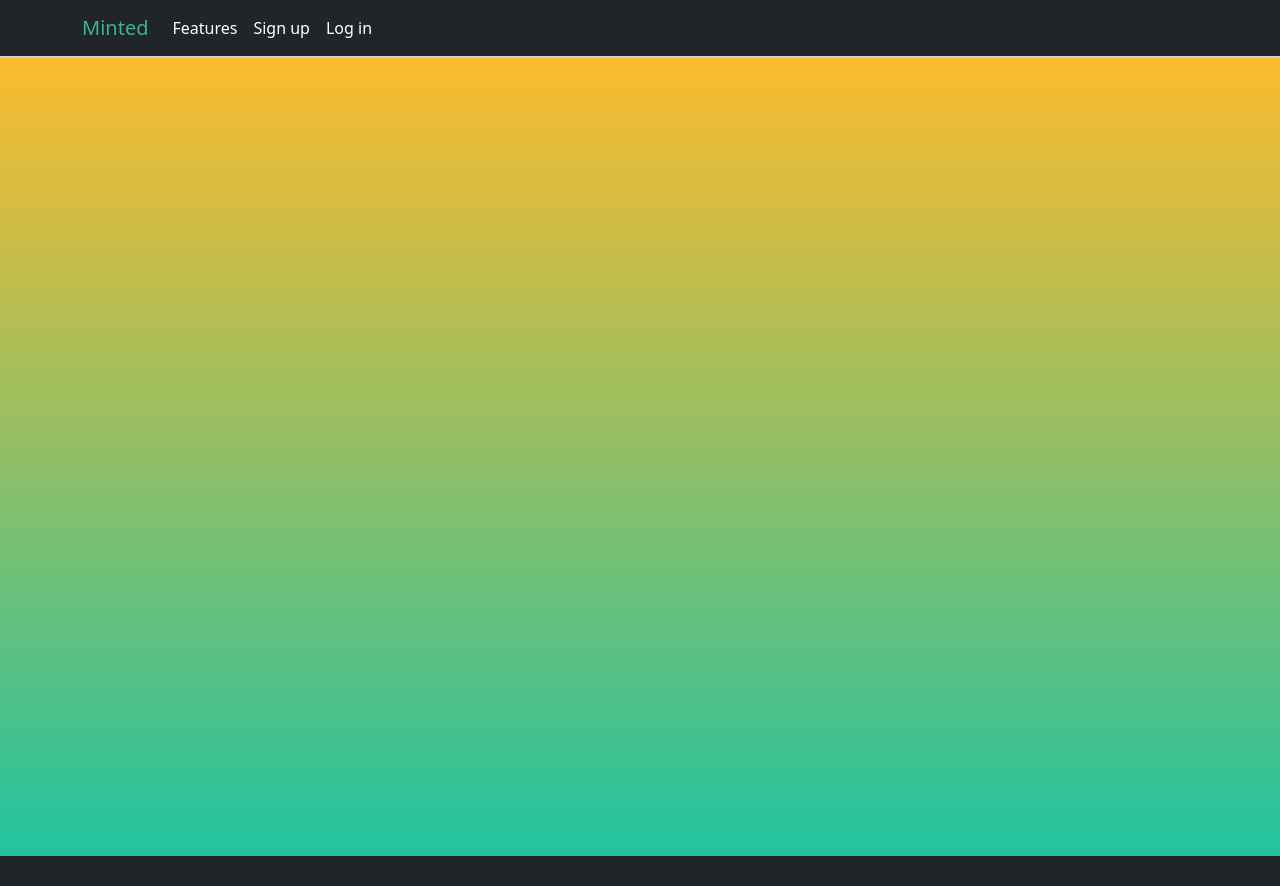
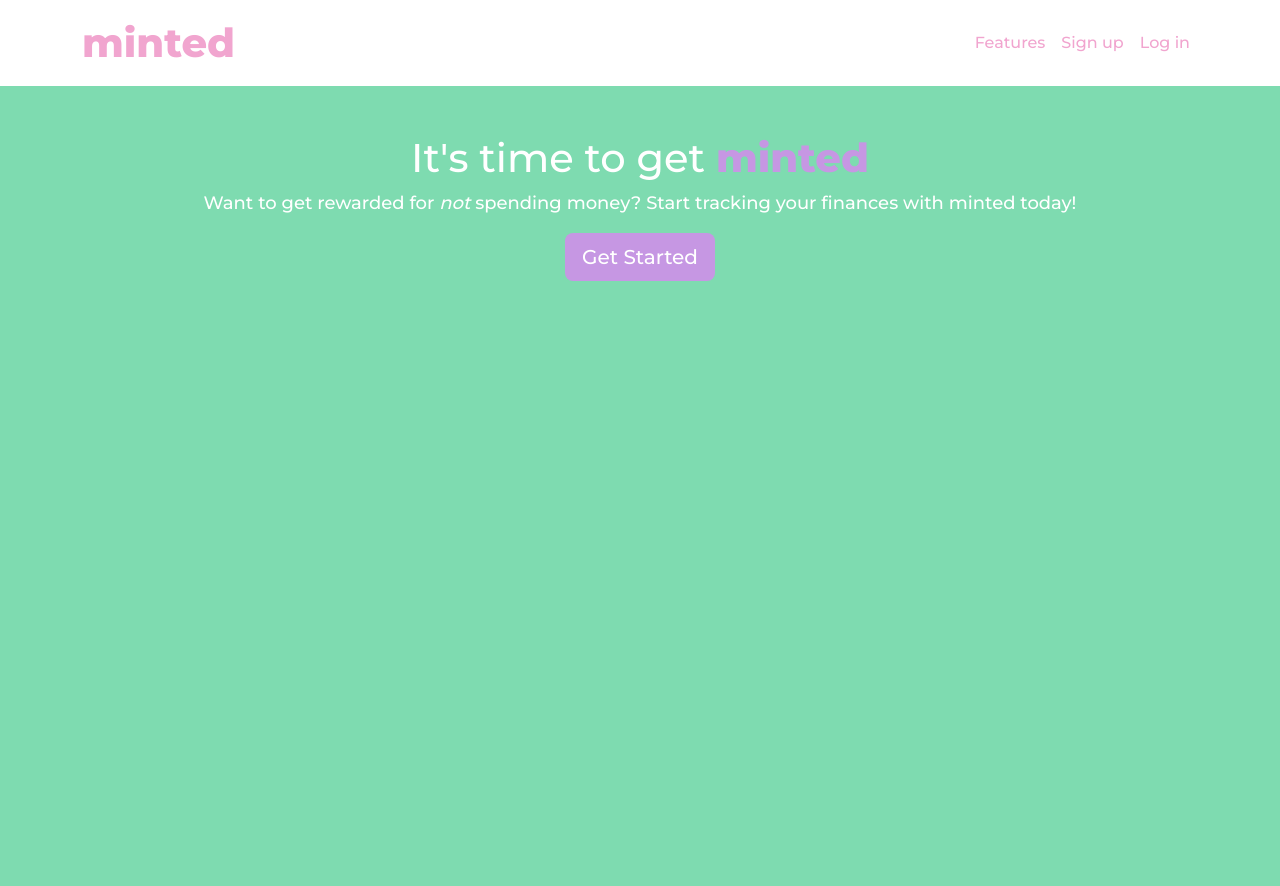
Before and after one commit to yc-7/AYMSKYT, a Django app: page / in a window 1280 px wide. Before the commit the page ends 856 px from the top, so only its background shows below. Run offline with Django 4.2, Linux system fonts and the light colour scheme; parts of the project's set-up code (start-up, migrations or seed data) failed here and were passed over; some libraries are stand-ins or nearby versions.

Commit message:
Welcome page initial improvements with css

```diff
--- /dev/null
+++ b/minted/static/style.css
@@ -0,0 +1,31 @@
+.navbar-brand {
+    color: #F1A5CF;
+    font-family: 'Montserrat', sans-serif;
+    font-weight: 800;
+    font-size: 40px;
+
+  }
+.custom-nav{
+  color: #C8E3DF;
+}
+
+/* .navbar {
+  height: 80px;
+  padding: 10px;
+  font-size: 18px;
+} */
+
+.nav-link{
+  color: #F1A5CF;
+  font-family: 'Montserrat', sans-serif;
+}
+
+.container{
+  font-family: 'Montserrat', sans-serif;
+  font-weight: 500;
+}
+
+.custom-bg{
+  background: #7EDBB0;
+  height:100vh;
+}
--- a/minted/templates/base.html
+++ b/minted/templates/base.html
@@ -8,6 +8,8 @@
     <link href="https://cdn.jsdelivr.net/npm/bootstrap@5.2.2/dist/css/bootstrap.min.css" rel="stylesheet"
         integrity="sha384-Zenh87qX5JnK2Jl0vWa8Ck2rdkQ2Bzep5IDxbcnCeuOxjzrPF/et3URy9Bv1WTRi" crossorigin="anonymous">
     <link rel="stylesheet" href="https://cdn.jsdelivr.net/npm/bootstrap-icons@1.5.0/font/bootstrap-icons.css">
+    <link rel="stylesheet" type="text/css" href="{% static 'style.css' %}">
+    <link href="https://fonts.googleapis.com/css2?family=Montserrat:wght@500;800&display=swap" rel="stylesheet">
   </head>
   <body>
     {% block body %}
--- a/minted/templates/base_content.html
+++ b/minted/templates/base_content.html
@@ -2,7 +2,7 @@
 {% block body %}
     {% include 'partials/navbar.html' %}
     {% include 'partials/messages.html' %}
-    <div style="background: linear-gradient(0deg, rgb(34, 195, 160) 0%, rgba(253,187,45,1) 100%); height:100vh;">
+    <div class= "custom-bg">
         {% block content %}
         {% endblock %}
     </div>
--- a/minted/templates/homepage.html
+++ b/minted/templates/homepage.html
@@ -1,7 +1,24 @@
-{% extends 'base.html' %}
-{% block body %}
-{% include 'partials/navbar.html' %}
-<div class="bg-image" style="background: linear-gradient(0deg, rgb(34, 195, 160) 0%, rgba(253,187,45,1) 100%); height:100vh;">
-    <div class="card"></div>
-</div>
+{% extends 'base_content.html' %}
+{% block content %}
+    <div class="container">
+        <section class = "p-5 text-center">
+            <div class="container">
+                <div class="div">
+                    <div class="div">
+                        <h1 style = "font-size: 40px;">
+                            <span style ="color: white">It's time to get </span>
+                            <span style = "color: #C697E3; font-weight: 800;">minted</span>
+                        </h1>
+                        <p style="color: white; font-size: 18px">
+                            Want to get rewarded for <em>not</em> spending money?
+                            Start tracking your finances with minted today!
+                        </p>
+                        <button class = "btn btn-lg" style="background-color: #C697E3; color : white">Get Started</button>
+                    </div>
+                </div>
+            </div>
+
+        </section>
+
+    </div>
 {% endblock %}
--- a/minted/templates/partials/homepage_menu.html
+++ b/minted/templates/partials/homepage_menu.html
@@ -1,7 +1,7 @@
 <div class="collapse navbar-collapse" id="navbarSupportedContent">
-    <div class="navbar-nav me-auto mb-2 mb-lg-0">
-        <a style="color: white" class="nav-link" href="#">Features</a>
-        <a style="color: white" class="nav-link" href="{% url 'sign_up' %}">Sign up</a>
-        <a style="color: white" class="nav-link" href="{% url 'log_in' %}">Log in</a>
+    <div class="navbar-nav ms-auto mb-2 mb-lg-0">
+        <a class="nav-link" href="#">Features</a>
+        <a class="nav-link" href="{% url 'sign_up' %}">Sign up</a>
+        <a class="nav-link" href="{% url 'log_in' %}">Log in</a>
     </div>
 </div>
--- a/minted/templates/partials/navbar.html
+++ b/minted/templates/partials/navbar.html
@@ -1,6 +1,7 @@
-<nav class="navbar navbar-expand-lg navbar-light bg-dark">
+<nav class="navbar navbar-expand-lg navbar-light custom-nav">
     <div class="container">
-        <a class="navbar-brand" style="color: #3eb489" href="{% url 'home' %}">Minted</a>
+        <a class="navbar-brand" href="{% url 'home' %}">minted</a>
+
         <button class="navbar-toggler" type="button" data-bs-toggle="collapse" data-bs-target="#navbarSupportedContent"
             aria-controls="navbarSupportedContent" aria-expanded="false" aria-label="Toggle navigation">
             <span class="navbar-toggler-icon"></span>
```
